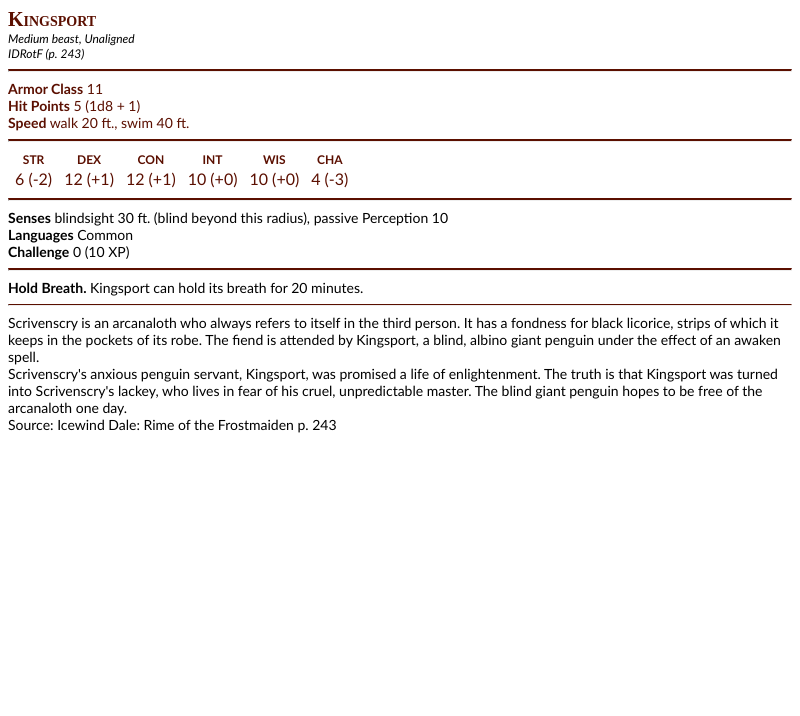
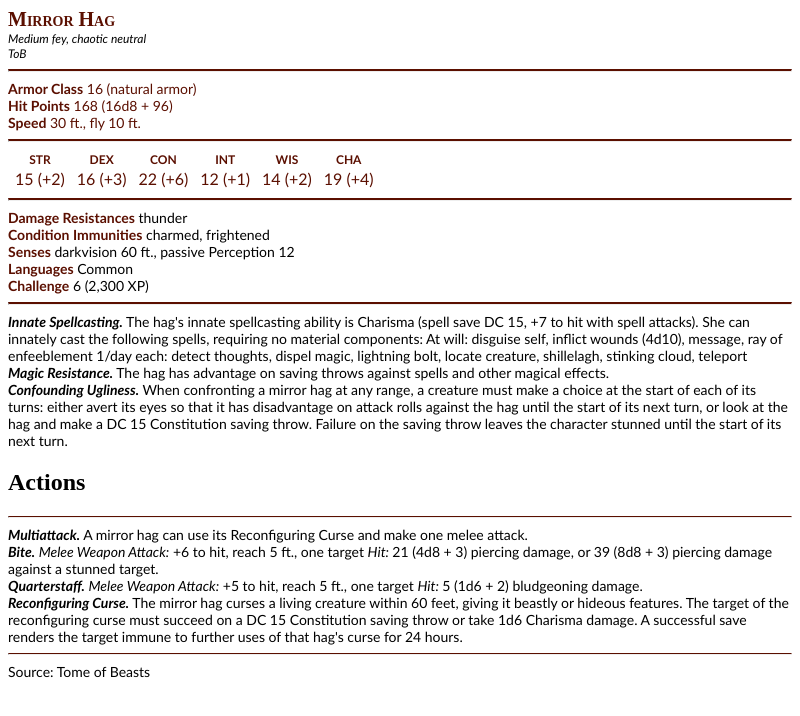
Before and after one commit to iAmMortos/DndCharacterGenerator, an Electron app: page views/html/index.html in a window 800 px wide. Drawn offline with Linux system fonts and the light colour scheme.

Commit message:
Working on attack text formatting

```diff
--- a/views/html/index.html
+++ b/views/html/index.html
@@ -10,17 +10,17 @@
     <link rel="stylesheet" href="templates/css/statblock.css">
   </head>
   <body>
-    <h1 class="creature-name">Kingsport</h1>
-<p class="size-type-alignment">Medium beast, Unaligned</p>
-<p class="source">IDRotF (p. 243)</p>
+    <h1 class="creature-name">Mirror Hag</h1>
+<p class="size-type-alignment">Medium fey, chaotic neutral</p>
+<p class="source">ToB</p>
 <hr>
 <div class="stat-block-top">
-    <p class="stat-line"><span class="stat-title">Armor Class</span> 11</p>
-    <p class="stat-line"><span class="stat-title">Hit Points</span> 5 (1d8 + 1)</p>
-    <p class="stat-line"><span class="stat-title">Speed</span> walk 20 ft., swim 40 ft.</p>
+    <p class="stat-line"><span class="core-stat-title">Armor Class</span> 16 (natural armor)</p>
+    <p class="stat-line"><span class="core-stat-title">Hit Points</span> 168 (16d8 + 96)</p>
+    <p class="stat-line"><span class="core-stat-title">Speed</span> 30 ft., fly 10 ft.</p>
     <hr>
     <table class="stat-scores">
-        <tr class="stat-title scores-header">
+        <tr class="core-stat-title scores-header">
             <td>STR</td>
             <td>DEX</td>
             <td>CON</td>
@@ -29,27 +29,47 @@
             <td>CHA</td>
         </tr>
         <tr>
-            <td>6 (-2)</td>
+            <td>15 (+2)</td>
+            <td>16 (+3)</td>
+            <td>22 (+6)</td>
             <td>12 (+1)</td>
-            <td>12 (+1)</td>
-            <td>10 (+0)</td>
-            <td>10 (+0)</td>
-            <td>4 (-3)</td>
+            <td>14 (+2)</td>
+            <td>19 (+4)</td>
         </tr>
     </table>
 </div>
 <hr>
-<p class="stat-line"><span class="stat-title">Senses</span> blindsight 30 ft. (blind beyond this radius), passive Perception 10</p>
-<p class="stat-line"><span class="stat-title">Languages</span> Common</p>
-<p class="stat-line"><span class="stat-title">Challenge</span> 0 (10 XP)</p>
+<p class="stat-line"><span class="stat-block-top core-stat-title">Damage Resistances</span> thunder</p>
+<p class="stat-line"><span class="stat-block-top core-stat-title">Condition Immunities</span> charmed, frightened</p>
+<p class="stat-line"><span class="stat-block-top core-stat-title">Senses</span> darkvision 60 ft., passive Perception 12</p>
+<p class="stat-line"><span class="stat-block-top core-stat-title">Languages</span>  Common</p>
+<p class="stat-line"><span class="stat-block-top core-stat-title">Challenge</span> 6 (2,300 XP)</p>
 
 <hr>
-<p class="stat-line"><span class="stat-title">Hold Breath.</span> Kingsport can hold its breath for 20 minutes.</p>
-
+<p class="stat-line"><span class="stat-title">Innate Spellcasting.</span> The hag's innate spellcasting ability is Charisma (spell save DC 15, +7 to hit with spell attacks). She can innately cast the following spells, requiring no material components:
+At will: disguise self, inflict wounds (4d10), message, ray of enfeeblement
+1/day each: detect thoughts, dispel magic, lightning bolt, locate creature, shillelagh, stinking cloud, teleport</p><p class="stat-line"><span class="stat-title">Magic Resistance.</span> The hag has advantage on saving throws against spells and other magical effects.</p><p class="stat-line"><span class="stat-title">Confounding Ugliness.</span> When confronting a mirror hag at any range, a creature must make a choice at the start of each of its turns: either avert its eyes so that it has disadvantage on attack rolls against the hag until the start of its next turn, or look at the hag and make a DC 15 Constitution saving throw. Failure on the saving throw leaves the character stunned until the start of its next turn.</p>
+<h2>Actions</h2>
+<hr class="thin">
+<p class="stat-line"><span class="stat-title">Multiattack.</span> A mirror hag can use its Reconfiguring Curse and make one melee attack.</p><p class="stat-line">
+    <span class="stat-title">Bite.</span>
+    <span class="attack-type">Melee Weapon Attack:</span>
+    +6 to hit, reach 5 ft., one target
+    <span class="hit-text">Hit: </span>
+    21 (4d8 + 3) piercing damage, or 39 (8d8 + 3) piercing damage against a stunned target.
+</p>
+<p class="stat-line">
+    <span class="stat-title">Quarterstaff.</span>
+    <span class="attack-type">Melee Weapon Attack:</span>
+    +5 to hit, reach 5 ft., one target
+    <span class="hit-text">Hit: </span>
+    5 (1d6 + 2) bludgeoning damage.
+</p>
+<p class="stat-line"><span class="stat-title">Reconfiguring Curse.</span> The mirror hag curses a living creature within 60 feet, giving it beastly or hideous features. The target of the reconfiguring curse must succeed on a DC 15 Constitution saving throw or take 1d6 Charisma damage. A successful save renders the target immune to further uses of that hag's curse for 24 hours.</p>
 
 
 <hr class="thin">
-<p class="stat-line">Scrivenscry is an arcanaloth who always refers to itself in the third person. It has a fondness for black licorice, strips of which it keeps in the pockets of its robe. The fiend is attended by Kingsport, a blind, albino giant penguin under the effect of an awaken spell.<br />Scrivenscry's anxious penguin servant, Kingsport, was promised a life of enlightenment. The truth is that Kingsport was turned into Scrivenscry's lackey, who lives in fear of his cruel, unpredictable master. The blind giant penguin hopes to be free of the arcanaloth one day.<br />Source: Icewind Dale: Rime of the Frostmaiden p. 243<p>
+<p class="stat-line">Source: Tome of Beasts<p>
     <!-- You can also require other files to run in this process -->
     <script src="./renderer.js"></script>
   </body>
--- a/views/html/templates/css/statblock.css
+++ b/views/html/templates/css/statblock.css
@@ -34,8 +34,21 @@
   font-size: 14px
 }
 
+.core-stat-title {
+  font-weight: bold;
+}
+
 .stat-title {
   font-weight: bold;
+  font-style: italic;
+}
+
+.attack-type {
+  font-style: italic;
+}
+
+.hit-text {
+  font-style: italic;
 }
 
 .scores-header {
```
Also changed, not shown: views/html/templates/actions.html (added, +3 -0 lines), views/html/templates/attack.html (+7 -0 lines), views/html/templates/legendaries.html (added, +3 -0 lines), views/html/templates/reactions.html (added, +3 -0 lines), views/html/templates/statblock.html (+4 -4 lines), views/html/templates/statline.html (+1 -1 lines), 3 other files.
